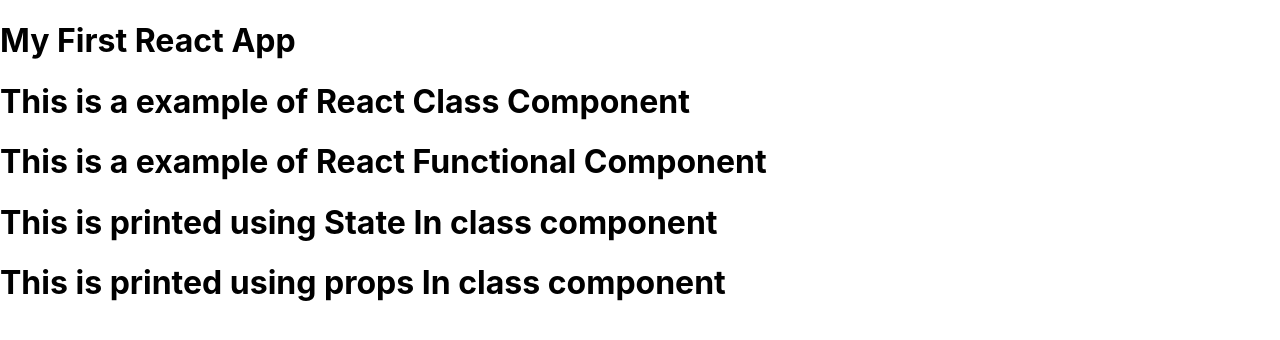
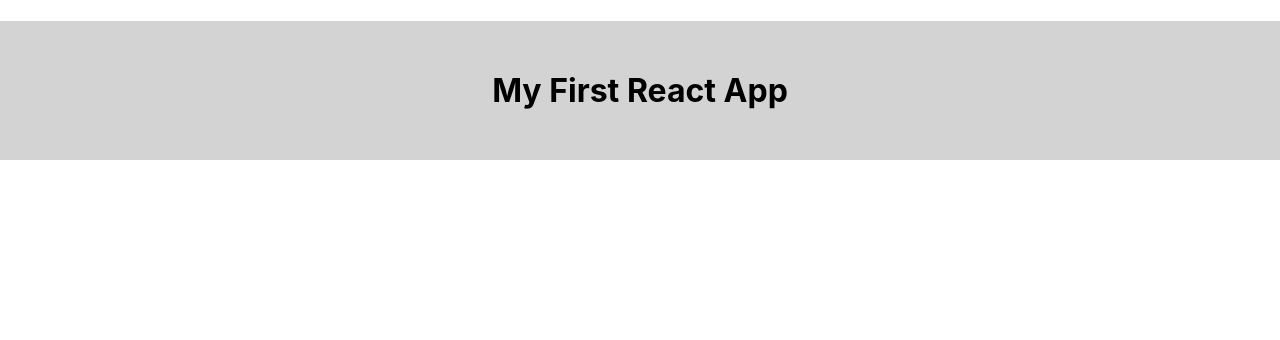
Before and after one commit to ModemBhanuPrakash/ReactPractice, a React (Create React App) app: page / in a window 1280 px wide. Shown: the top 340 px of the page. Built offline with nearby package versions, Linux system fonts and the light colour scheme.

Commit message:
CSS Styling in React

```diff
--- a/src/App.css
+++ b/src/App.css
@@ -1,38 +1,9 @@
-.App {
+h1{
+  color: black;
+  background-color: antiquewhite;
+  padding: 50px;
   text-align: center;
 }
-
-.App-logo {
-  height: 40vmin;
-  pointer-events: none;
+.container{
+  margin: 30px;
 }
-
-@media (prefers-reduced-motion: no-preference) {
-  .App-logo {
-    animation: App-logo-spin infinite 20s linear;
-  }
-}
-
-.App-header {
-  background-color: #282c34;
-  min-height: 100vh;
-  display: flex;
-  flex-direction: column;
-  align-items: center;
-  justify-content: center;
-  font-size: calc(10px + 2vmin);
-  color: white;
-}
-
-.App-link {
-  color: #61dafb;
-}
-
-@keyframes App-logo-spin {
-  from {
-    transform: rotate(0deg);
-  }
-  to {
-    transform: rotate(360deg);
-  }
-}
--- a/src/App.js
+++ b/src/App.js
@@ -1,16 +1,23 @@
 import React from 'react'
+// import './App.css';
 import ClassComponent from './ClassComponent'
 import FunctionalComponent from './FunctionalComponent'
 import StateExampleInClassComponent from './StateExampleInClassComponent'
 import PropsExampleInClassComponent from './PropsExampleInClassComponent'
 const App = () => {
+  const styling={
+    color : "black",
+    backgroundColor : "lightgrey",
+    padding : "50px",
+    textAlign : "center"
+  }
   return (
-    <div>
-      <h1>My First React App</h1>
-      <ClassComponent></ClassComponent>
+    <div className='container'>
+      <h1 style={styling}>My First React App</h1>
+      {/*<ClassComponent></ClassComponent>
       <FunctionalComponent></FunctionalComponent>
       <StateExampleInClassComponent></StateExampleInClassComponent>
-      {/* <PropsExampleInClassComponent/>  */}
+       <PropsExampleInClassComponent/>  */}
     </div>
   )
 }
```
